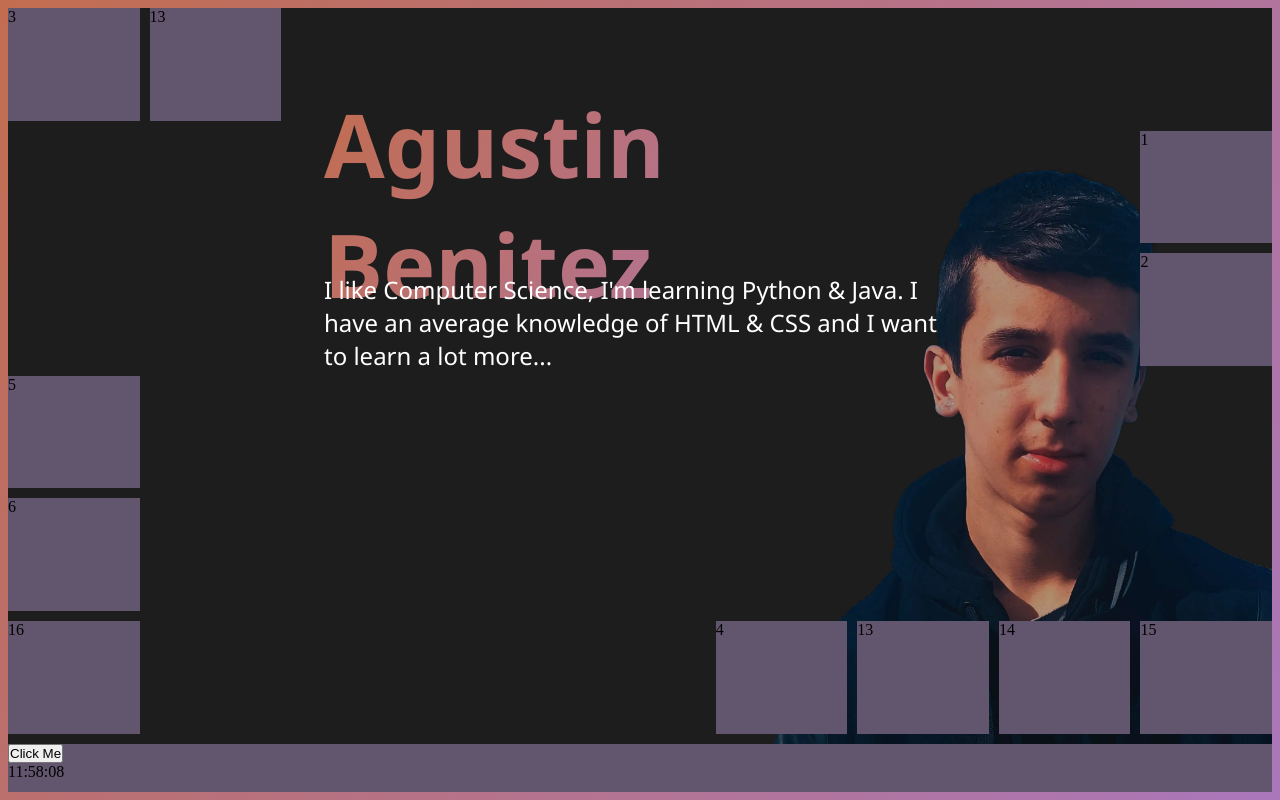
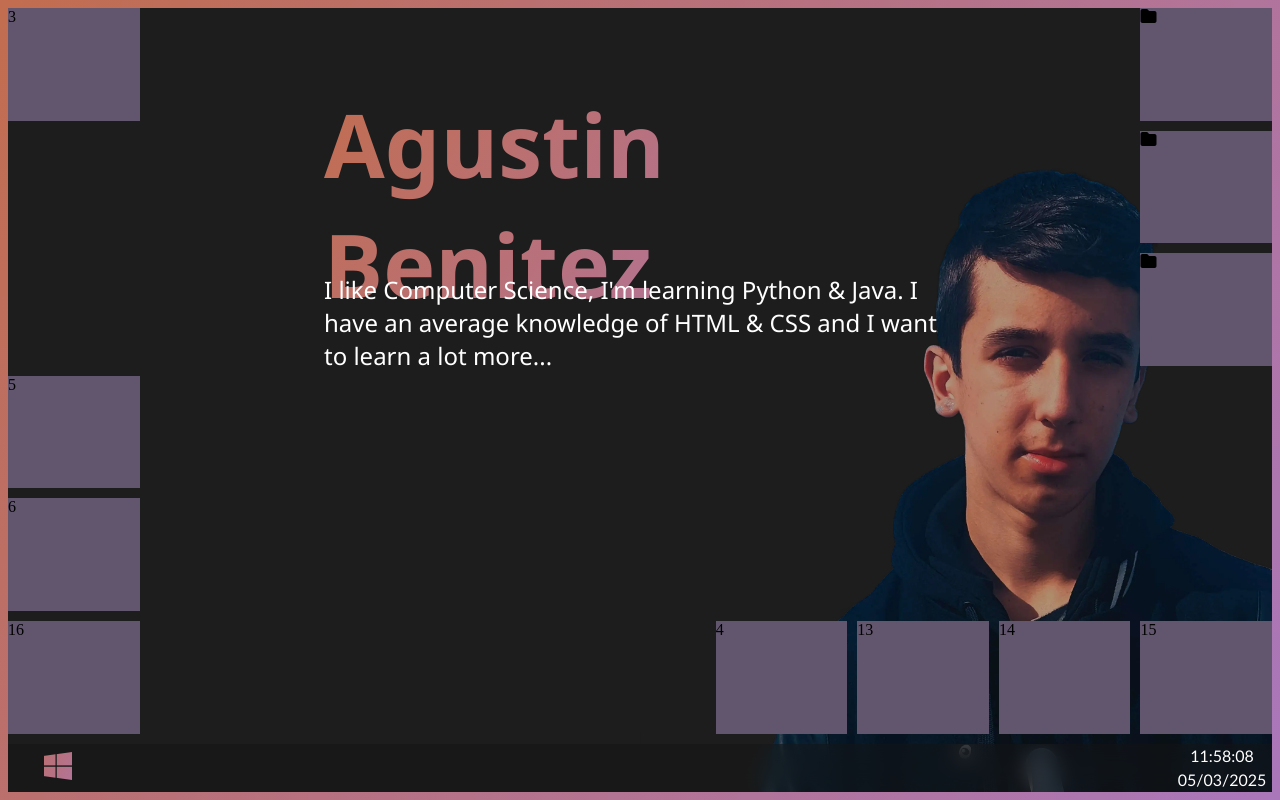
Before and after one commit to AgustinBeniteez/agustinbeniteez.github.io, a PHP site: page / in a window 1280 px wide. Run offline with PHP 8.4, Linux system fonts and the light colour scheme.

Commit message:
05-03-2025.2

```diff
--- a/index.html
+++ b/index.html
@@ -4,6 +4,7 @@
     <meta charset="UTF-8">
     <meta name="viewport" content="width=device-width, initial-scale=1.0">
     <link rel="stylesheet" href="style/estructura.css">
+    <link href='https://cdnjs.cloudflare.com/ajax/libs/font-awesome/6.5.0/css/all.min.css' rel='stylesheet' />
     <title>Aboutme Agus</title>
 </head>
 <body>
@@ -16,26 +17,39 @@
                 I have an average knowledge of HTML & CSS and I want to learn a lot more...</p>
         </div>
 
-        <section class="item">1</section>
-        <section class="item">2</section>
+        <section class="item"><i class="fa-solid fa-folder"></i></section>
+        <section class="item"><i class="fa-solid fa-folder"></i></section>
         <section class="item">3</section>
         <section class="item">5</section>
         <section class="item">6</section>
         <section class="item" id="footer">
-                <button class="custom-button">Click Me</button>
-                    <div class="clock" id="clock">00:00:00</div>
+                <button class="custom-button"><i class="fa-brands fa-windows"></i></button>
+                    <section class="calendario">
+                        <div class="clock" id="clock">00:00:00</div>
+                        <div class="fecha" id="fecha">00/00/2000</div>
+                    </section>
+
                     <script>
-                        function updateClock() {
+                        function updateClockAndDate() {
                             const now = new Date();
+
+                            // Update clock
                             const hours = String(now.getHours()).padStart(2, '0');
                             const minutes = String(now.getMinutes()).padStart(2, '0');
                             const seconds = String(now.getSeconds()).padStart(2, '0');
                             const timeString = `${hours}:${minutes}:${seconds}`;
                             document.getElementById('clock').textContent = timeString;
+
+                            // Update date
+                            const day = String(now.getDate()).padStart(2, '0');
+                            const month = String(now.getMonth() + 1).padStart(2, '0');
+                            const year = now.getFullYear();
+                            const dateString = `${day}/${month}/${year}`;
+                            document.getElementById('fecha').textContent = dateString;
                         }
 
-                        setInterval(updateClock, 1000);
-                        updateClock();
+                        setInterval(updateClockAndDate, 1000);
+                        updateClockAndDate();
                     </script>
             </div>
         </section>
@@ -44,7 +58,7 @@
         <section class="item">14</section>
         <section class="item">15</section>
         <section class="item">16</section>
-        <section class="item">13</section>
+        <section class="item"><i class="fa-solid fa-folder"></i></section>
       </article>
 
 
--- a/style/estructura.css
+++ b/style/estructura.css
@@ -69,10 +69,35 @@
     width: 100%;
     background-color: rgb(98, 85, 110);
 }
+.calendario {
+  background-color: transparent;
+  font-family:'Trebuchet MS', 'Lucida Sans Unicode', 'Lucida Grande', 'Lucida Sans', Arial, sans-serif;
+  display: flex;
+  width: 100px;
+  flex-wrap: wrap;
+  align-items: center;
+  justify-content: center;
+  flex-direction: row;
+}
 
 #footer {
+    color: var(--color-blanco);
+    background-color: rgba(21, 21, 21, 0.5);
+    backdrop-filter: blur(10px);
+    -webkit-backdrop-filter: blur(10px);
     grid-row: 7;
     grid-column: 1 / -1;
+    display: flex;
+    justify-content: space-between;
+}
+.custom-button{
+    background: linear-gradient(302deg, rgba(170,119,186,1) 0%, rgba(194,109,80,1) 100%);
+    -webkit-background-clip: text;
+    -webkit-text-fill-color: transparent;
+    background-clip: text;
+    border: 0px solid transparent;
+    width: 100px;
+    font: 2em sans-serif;
 }
   .item:nth-child(1) {
     grid-area: 1 / 9 / 2 / 10;
@@ -122,7 +147,9 @@
   .item:nth-child(12) {
     grid-area: 6 / 1 / 7 / 2;
   }
-
+  .item:nth-child(13) {
+    grid-area: 1 / 9 / 1 / 9;
+  }
 
   @media screen and (max-width: 768px) {
 
```
Also changed, not shown: script.js (deleted, +0 -14 lines), styles.css (deleted, +0 -24 lines).
